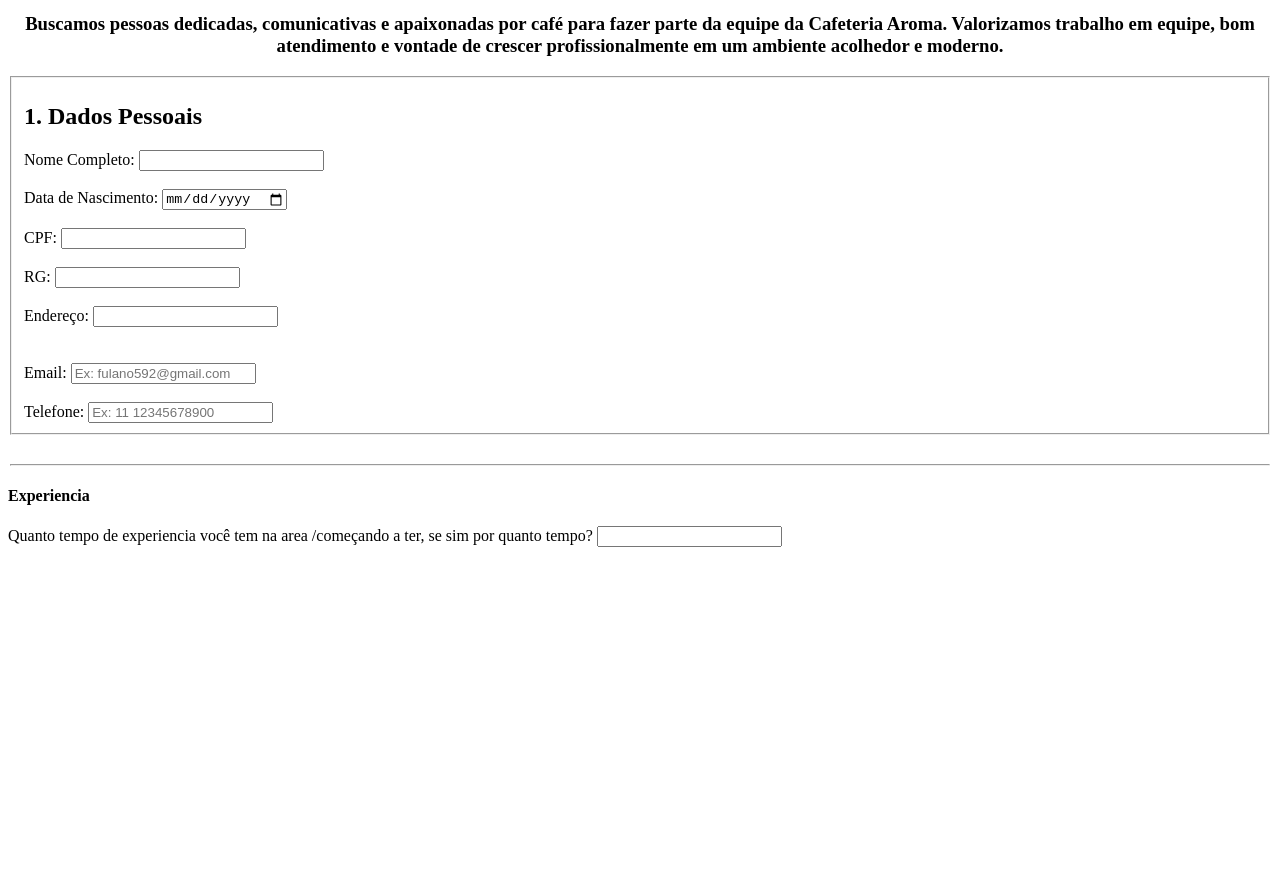
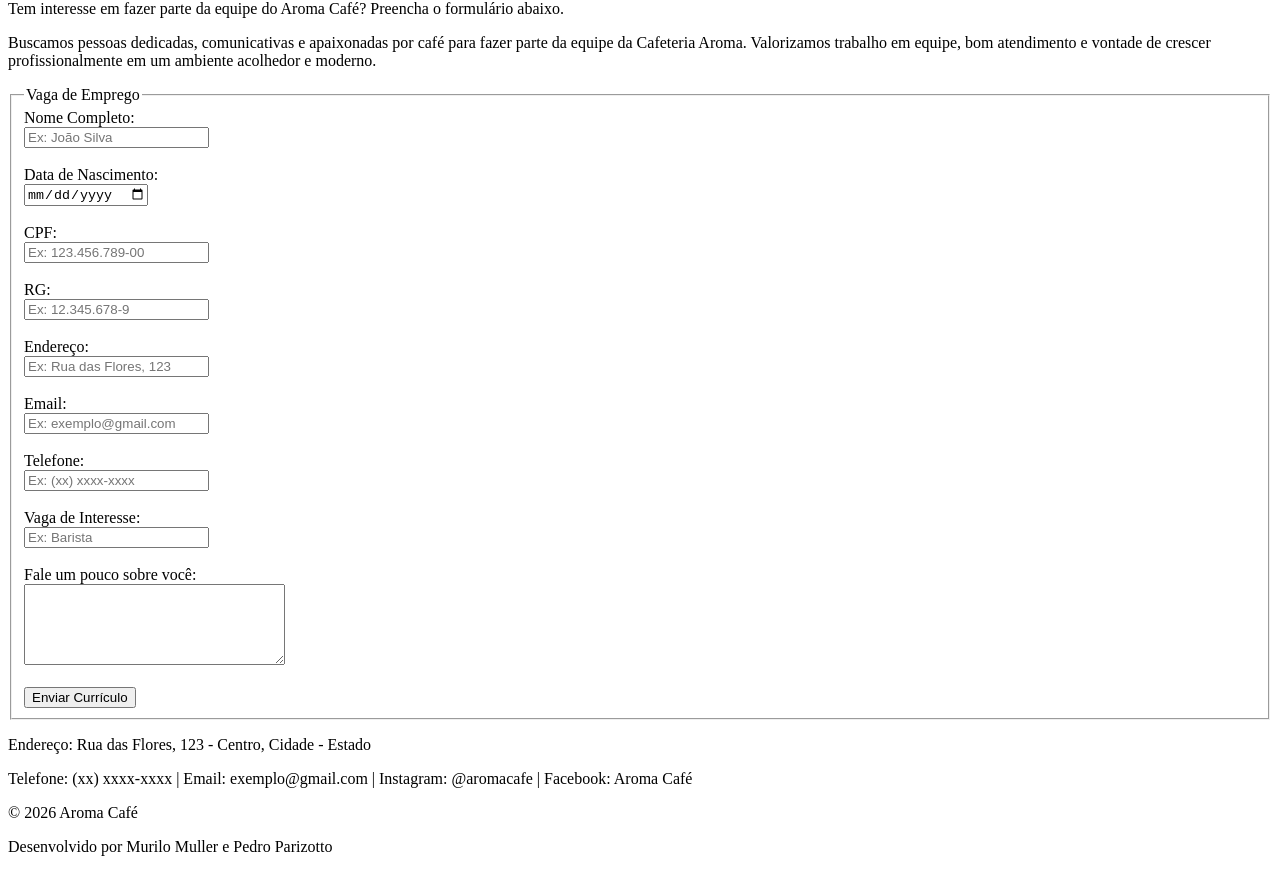
Before and after one commit to Murilo-0809/desenvolvimento_colaborativo, a plain HTML site: page contato.html in a window 1280 px wide. Shown: the part 67-939 px from the top of the page. Before the commit the page ends 800 px from the top, so only its background shows below. Drawn offline with Linux system fonts and the light colour scheme.

Commit message:
Alteração no formulário

```diff
--- a/contato.html
+++ b/contato.html
@@ -4,105 +4,65 @@
     <meta charset="UTF-8">
     <meta name="viewport" content="width=device-width, initial-scale=1.0">
     <title>Formulario Aroma</title>
+
 </head>
 <body>
-   <h1 style="text-align: center;">Formulario de Cadastro - Aroma café</h1>
-      <h3 style="text-align: center;">Buscamos pessoas dedicadas, comunicativas e apaixonadas por café para fazer
-        parte da equipe da Cafeteria Aroma. Valorizamos trabalho em equipe, bom atendimento e vontade de
-        crescer profissionalmente em um ambiente acolhedor e moderno. </h3>
 
-           <form action="get">
-            <fieldset>
-               <h2>1. Dados Pessoais</h2>
+<h2>Trabalhe Conosco</h2>
 
-              <label for="nome">Nome Completo:</label>
-                <input type="text" id="nome" name="nome">
-               <br>
-                <br>
-                   <label for="sobrenome">Data de Nascimento:</label>
-                      <input type="date"> <br> <br>
+<p>Tem interesse em fazer parte da equipe do Aroma Café? Preencha o formulário abaixo.</p>
+<p>Buscamos pessoas dedicadas, comunicativas e apaixonadas por café para fazer parte da equipe da Cafeteria Aroma. Valorizamos trabalho em equipe, bom atendimento e vontade de crescer profissionalmente em um ambiente acolhedor e moderno.</p>
 
-                         <label for="cpf">CPF:</label>
-                           <input type="text" id="cpf" name="cpf"> <br> <br>
-                             <label for="rg">RG:</label>
-                               <input type="text" id="rg" name="rg"> <br>
-                            <br> <label for="endereco">Endereço:</label>
-                               <input type="text" id="endereco" name="endereco"><br><br>
-                  <br> <!------>
-                              <label for="email">Email:</label>
-                     <input type="email" id="email" placeholder="Ex: fulano592@gmail.com"><br><br>
-              <label for="telefone">Telefone:</label>
-        <input type="tel" id="telefone" placeholder="Ex: 11 12345678900" >
+<form>
 
+   <fieldset>
 
-             </fieldset>
+      <legend>Vaga de Emprego</legend>
 
+      <label>Nome Completo:</label><br>
+      <input type="text" id="nome" placeholder="Ex: João Silva"><br><br>
 
-             <legend>
-             <optgroup>
+      <label>Data de Nascimento:</label><br>
+      <input type="date" id="nascimento"><br><br>
 
-              <input type="radio">
-                <label for="barista" style="text-align: left;">Barista</label>
-              <input type="radio" style="align-self: auto;">
+      <label>CPF:</label><br>
+      <input type="text" id="cpf" placeholder="Ex: 123.456.789-00"><br><br>
 
-              <label for="cozinha" style="text-align: left;">Cozinha</label>
-               <input type="radio">
+      <label>RG:</label><br>
+      <input type="text" id="rg" placeholder="Ex: 12.345.678-9"><br><br>
 
-               <label for="atendimento" style="text-align: left;">Atendimento</label>
-                <input type="radio">
+      <label>Endereço:</label><br>
+      <input type="text" id="endereco" placeholder="Ex: Rua das Flores, 123"><br><br>
 
-                <label for="gestao">Gestão</label>
-                <input type="radio">
-                 <label for="administracao">Administração</label>
-            </optgroup>
-            </fieldset>
-            <hr>
-             </legend>
-            </form>
+      <label>Email:</label><br>
+      <input type="email" id="email" placeholder="Ex: exemplo@gmail.com"><br><br>
 
+      <label>Telefone:</label><br>
+      <input type="tel" id="telefone" placeholder="Ex: (xx) xxxx-xxxx"><br><br>
 
-            <h4>Experiencia</h4>
+      <label>Vaga de Interesse:</label><br>
+      <input type="text" id="vaga" placeholder="Ex: Barista"><br><br>
 
-            <form action="get">
-               <label for="experiencia">Quanto tempo de experiencia você tem na area
-                /começando a ter, se sim por quanto tempo?</label>
-                <input type="text" id="experiencia" name="experiencia">
-                  <br>
-                    <br>
-             </form>
+      <label>Fale um pouco sobre você:</label><br>
+      <textarea rows="5" cols="30"></textarea><br><br>
 
+      <button type="submit">Enviar Currículo</button>
 
+   </fieldset>
 
+   <footer>
 
+      <p>Endereço: Rua das Flores, 123 - Centro, Cidade - Estado</p>
 
+      <p>Telefone: (xx) xxxx-xxxx | Email: exemplo@gmail.com | Instagram: @aromacafe | Facebook: Aroma Café</p>
 
+      <p>© 2026 Aroma Café</p>
 
+      <p>Desenvolvido por Murilo Muller e Pedro Parizotto</p>
 
+   </footer>
 
-
-
-
-
-
-
-
-<!--<input type="button" value="Enviar">-->
-
-
-
-
-
-
-
-
-
-
-
-
-
-
-
-
+</form>
 
 </body>
 </html>
```
